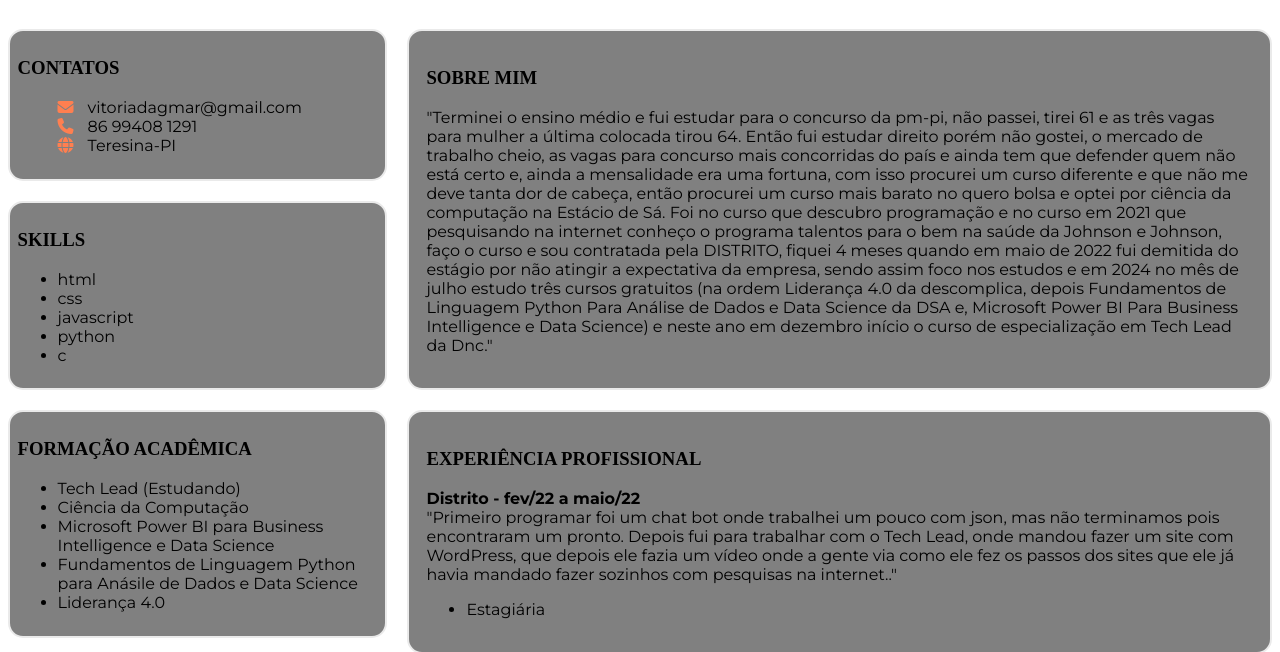
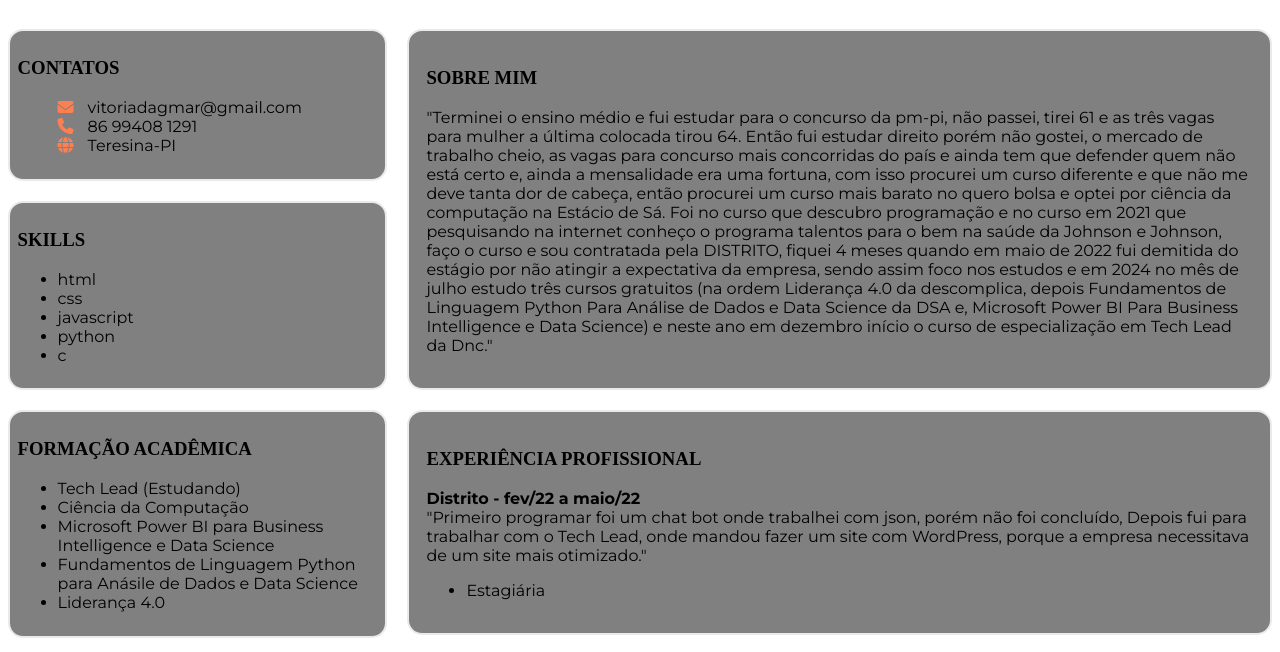
Before and after one commit to Vitori1/curriculo-vitae, a plain HTML site: page index.html in a window 1280 px wide. Shown: the part 135-787 px from the top of the page. Drawn offline with Linux system fonts and the light colour scheme; a web font is replaced by a local one.

Commit message:
Correction index.html

```diff
--- a/index.html
+++ b/index.html
@@ -68,7 +68,7 @@
 				<h3>Experiência Profissional</h3>
 				<p>
 					<b>Distrito - fev/22 a maio/22</b><br>
-					"Primeiro programar foi um chat bot onde trabalhei um pouco com json, mas não terminamos pois encontraram um pronto. Depois fui para trabalhar com o Tech Lead, onde mandou fazer um site com WordPress, que depois ele fazia um vídeo onde a gente via como ele fez os passos dos sites que ele já havia mandado fazer sozinhos com pesquisas na internet.."
+					"Primeiro programar foi um chat bot onde trabalhei com json, porém não foi concluído, Depois fui para trabalhar com o Tech Lead, onde mandou fazer um site com WordPress, porque a empresa necessitava de um site mais otimizado."
 					<ul>
 						<li>Estagiária</li>
 					</ul>
```
